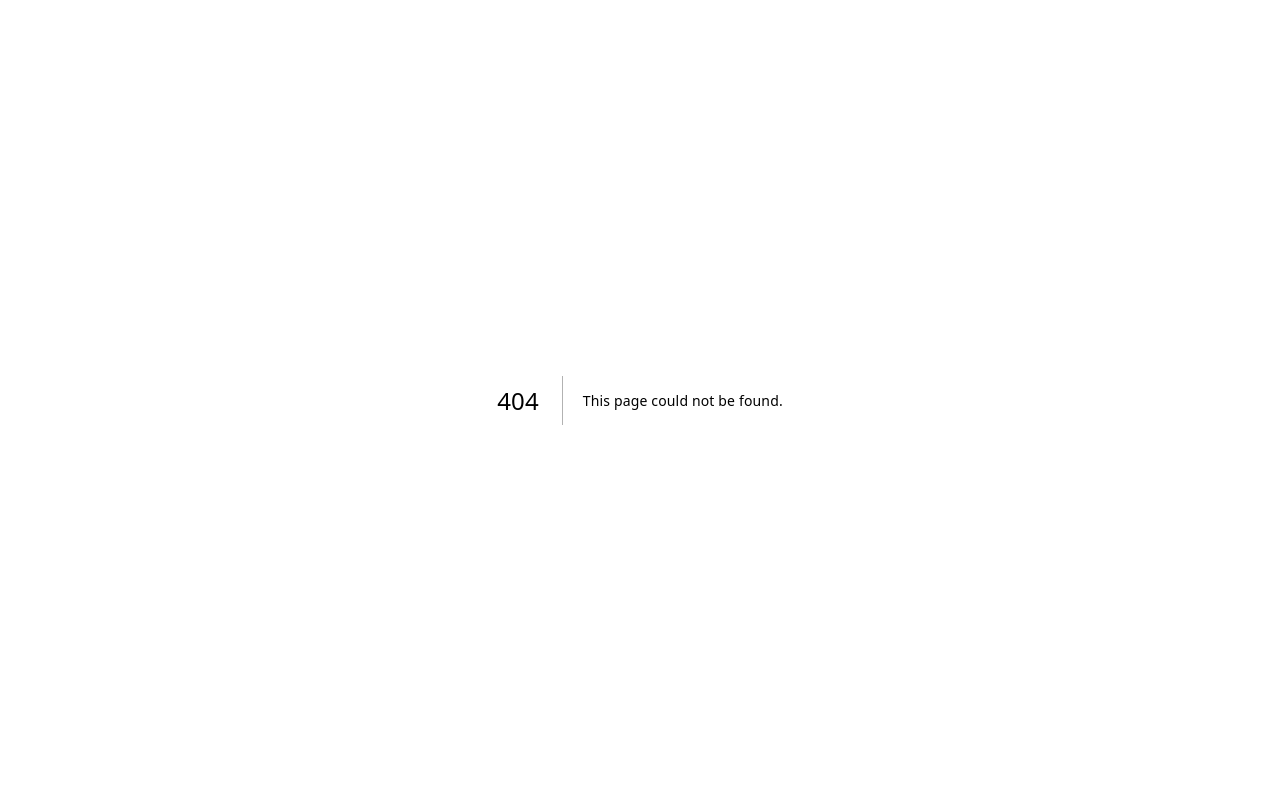
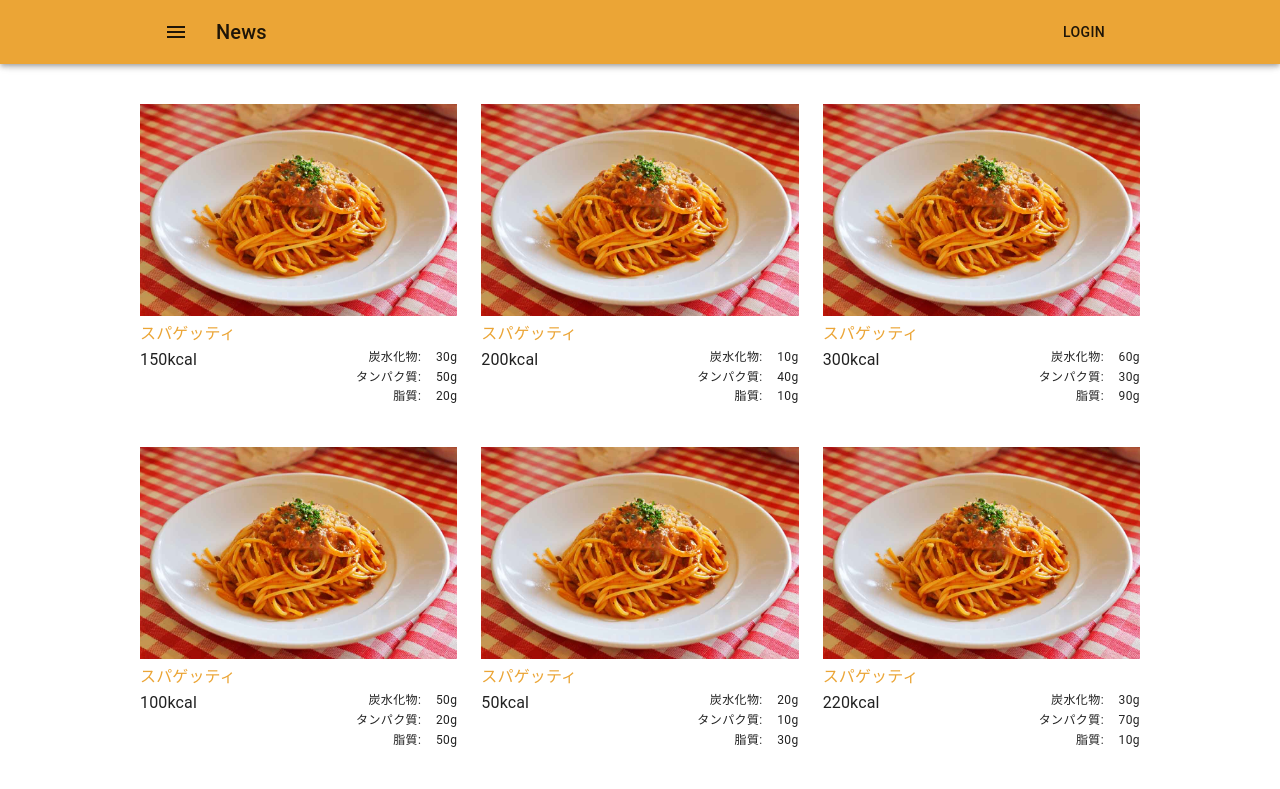
Before and after one commit to shou1027/cookma, a Next.js app: page /recipes in a window 1280 px wide. Before the commit this address had no page. Shown: the top 789 px of the page. Built offline with nearby package versions, Linux system fonts and the light colour scheme.

Commit message:
ダミーデータ追加

```diff
--- /dev/null
+++ b/components/organisms/GridRecipes.tsx
@@ -0,0 +1,58 @@
+import { Recipe } from '@/types/Recipe';
+import { Grid, Stack, Typography } from '@mui/material';
+import Image from 'next/image';
+import { Link } from '../atoms/Link';
+import { LiquidText } from '../organism/LiquidText';
+import { OpacityLink } from '../organism/OpacityLink';
+
+type Props = {
+  recipes: Recipe[];
+};
+
+export const GridRecipes = ({ recipes }: Props) => {
+  return (
+    <Grid container columnSpacing={3} rowSpacing={5} component="ul">
+      {recipes.map((recipe) => (
+        <Grid item xs={4} component="li" key={recipe.id}>
+          <OpacityLink href={`/recipes/${recipe.id}`}>
+            <Image src={recipe.imagePath} alt="" width={500} height={500} />
+          </OpacityLink>
+          <Typography variant="subtitle1" mt={0.5}>
+            <Link
+              href={`/recipes/${recipe.id}`}
+              underline="hover"
+              display="block"
+            >
+              {recipe.title}
+            </Link>
+          </Typography>
+          <Stack direction="row" justifyContent="space-between">
+            <div>
+              <Typography variant="body1">{recipe.calorie}kcal</Typography>
+            </div>
+            <div>
+              <LiquidText
+                variableText="炭水化物:"
+                fixText={`${recipe.carbohydrate}g`}
+                textWidth="3em"
+                direction="right"
+              />
+              <LiquidText
+                variableText="タンパク質:"
+                fixText={`${recipe.protein}g`}
+                textWidth="3em"
+                direction="right"
+              />
+              <LiquidText
+                variableText="脂質:"
+                fixText={`${recipe.lipid}g`}
+                textWidth="3em"
+                direction="right"
+              />
+            </div>
+          </Stack>
+        </Grid>
+      ))}
+    </Grid>
+  );
+};
--- a/components/templates/MainTemplate.tsx
+++ b/components/templates/MainTemplate.tsx
@@ -22,8 +22,8 @@ export const MainTemplate = ({ headerElement, mainElement }: Props) => {
           {headerElement}
         </Toolbar>
       </AppBar>
-      <Box pt={11} px={3} pb={3} component="main">
-        <Box maxWidth={1000} mx="auto">
+      <Box pt={8} px={3} component="main">
+        <Box maxWidth={1000} mx="auto" py={5}>
           {mainElement}
         </Box>
       </Box>
--- a/data/dammyRecipes.ts
+++ b/data/dammyRecipes.ts
@@ -1,42 +1,74 @@
 export const dammyRecipes = [
   {
     id: 1,
+    title: 'スパゲッティ',
     imagePath: '/pasta.jpg',
     calorie: 150,
+    protein: 50,
+    carbohydrate: 30,
+    lipid: 20,
   },
   {
     id: 2,
+    title: 'スパゲッティ',
     imagePath: '/pasta.jpg',
     calorie: 200,
+    protein: 40,
+    carbohydrate: 10,
+    lipid: 10,
   },
   {
     id: 3,
+    title: 'スパゲッティ',
     imagePath: '/pasta.jpg',
     calorie: 300,
+    protein: 30,
+    carbohydrate: 60,
+    lipid: 90,
   },
   {
     id: 4,
+    title: 'スパゲッティ',
     imagePath: '/pasta.jpg',
     calorie: 100,
+    protein: 20,
+    carbohydrate: 50,
+    lipid: 50,
   },
   {
     id: 5,
+    title: 'スパゲッティ',
     imagePath: '/pasta.jpg',
     calorie: 50,
+    protein: 10,
+    carbohydrate: 20,
+    lipid: 30,
   },
   {
     id: 6,
+    title: 'スパゲッティ',
     imagePath: '/pasta.jpg',
     calorie: 220,
+    protein: 70,
+    carbohydrate: 30,
+    lipid: 10,
   },
   {
     id: 7,
+    title: 'スパゲッティ',
     imagePath: '/pasta.jpg',
     calorie: 345,
+    protein: 120,
+    carbohydrate: 70,
+    lipid: 40,
   },
   {
     id: 8,
+    title: 'スパゲッティ',
     imagePath: '/pasta.jpg',
     calorie: 765,
+    protein: 40,
+    carbohydrate: 20,
+    lipid: 10,
   },
 ];
--- a/pages/recipe/index.tsx
+++ /dev/null
@@ -1,30 +0,0 @@
-import { Header } from '@/components/organism/Header';
-import { MainTemplate } from '@/components/templates/MainTemplate';
-import { dammyRecipes } from '@/data/dammyRecipes';
-import { Grid, Typography } from '@mui/material';
-import Image from 'next/image';
-
-const Recipe = () => {
-  return (
-    <MainTemplate
-      headerElement={<Header />}
-      mainElement={
-        <Grid container spacing={2} component="ul">
-          {dammyRecipes.map((dammyRecipe) => (
-            <Grid item xs={4} component="li" key={dammyRecipe.id}>
-              <Image
-                src={dammyRecipe.imagePath}
-                alt=""
-                width={1000}
-                height={1000}
-              />
-              <Typography variant="body1">{dammyRecipe.calorie}</Typography>
-            </Grid>
-          ))}
-        </Grid>
-      }
-    />
-  );
-};
-
-export default Recipe;
--- /dev/null
+++ b/pages/recipes/index.tsx
@@ -0,0 +1,17 @@
+import { Header } from '@/components/organism/Header';
+import { GridRecipes } from '@/components/organisms/GridRecipes';
+import { MainTemplate } from '@/components/templates/MainTemplate';
+import { dammyRecipes } from '@/data/dammyRecipes';
+
+const Recipe = () => {
+  return (
+    <>
+      <MainTemplate
+        headerElement={<Header />}
+        mainElement={<GridRecipes recipes={dammyRecipes} />}
+      />
+    </>
+  );
+};
+
+export default Recipe;
--- /dev/null
+++ b/types/Recipe.ts
@@ -0,0 +1,9 @@
+export type Recipe = {
+  id: number;
+  title: string;
+  imagePath: string;
+  calorie: number;
+  protein: number;
+  carbohydrate: number;
+  lipid: number;
+};
```
Also changed, not shown: hooks/useAllRecipesSWR.ts (added, +14 -0 lines).
